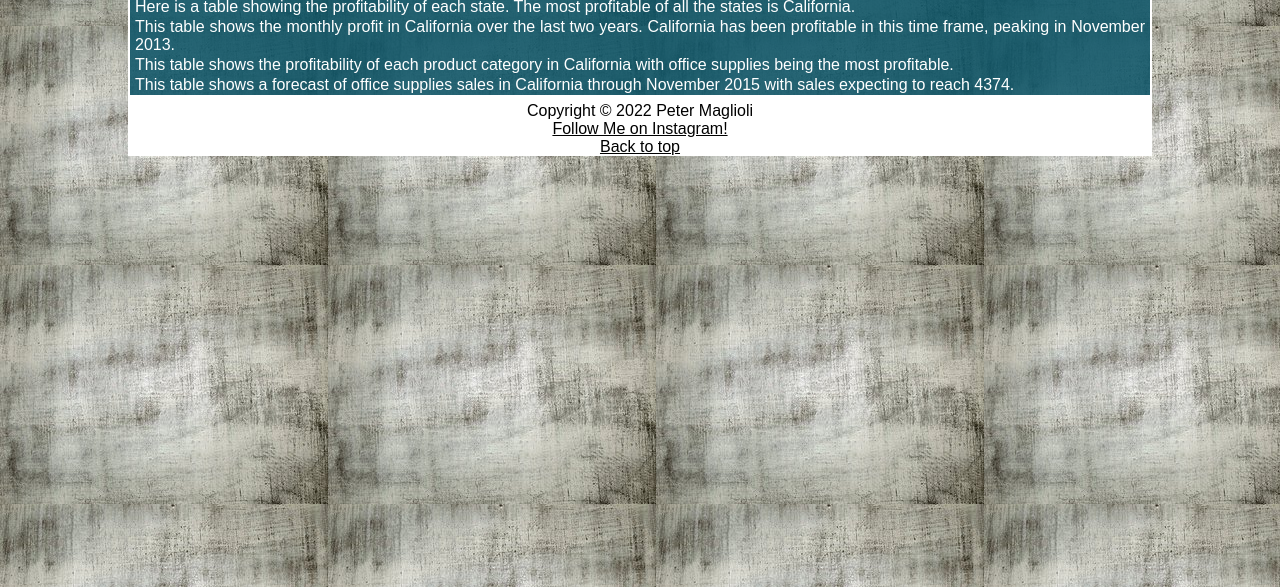
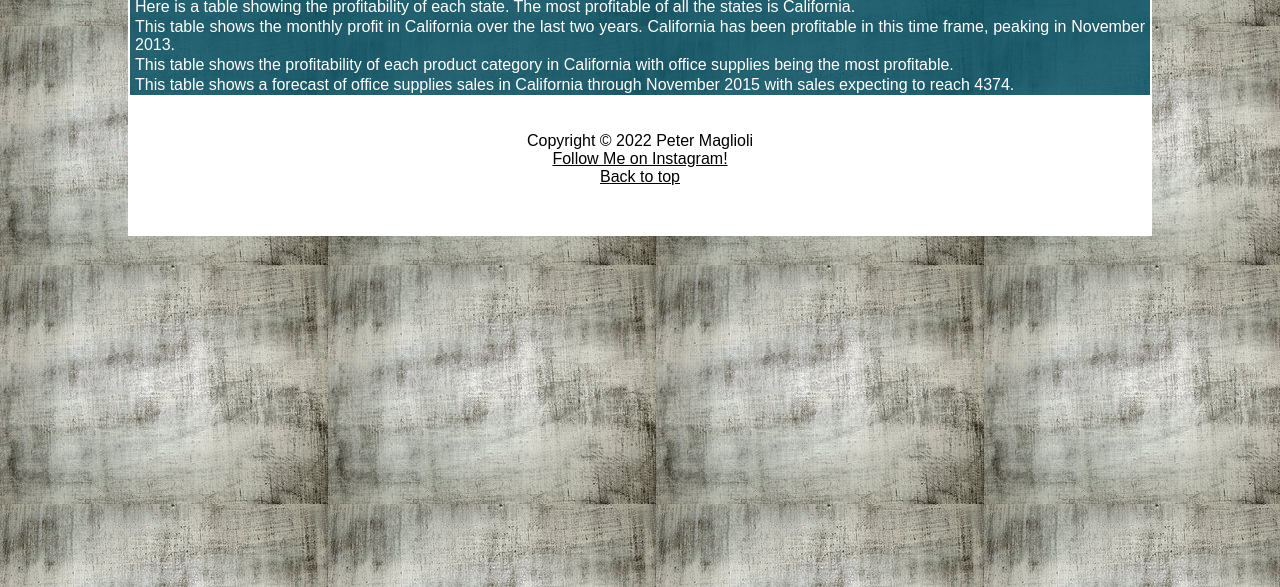
Before and after one commit to kojef/Final-Project, a plain HTML site: page html/tableau.html in a window 1280 px wide. Shown: the part 213-800 px from the top of the page. Drawn offline with Linux system fonts and the light colour scheme.

Commit message:
Add files via upload

```diff
--- a/styles/bootstyles.css
+++ b/styles/bootstyles.css
@@ -29,11 +29,11 @@ body{
 
 .footer{
     bottom: 0px;
-    height: 50px;
+    height: 100px;
     left: -1px;
     right: -1px;
     position: relative;
-    padding-top:5px;
+    padding-top:35px;
     margin-right:-2px;
     background-color: white;
     z-index:1;
```
Also changed, not shown: html/about.html (+1 -2 lines), index.html (+1 -1 lines).
